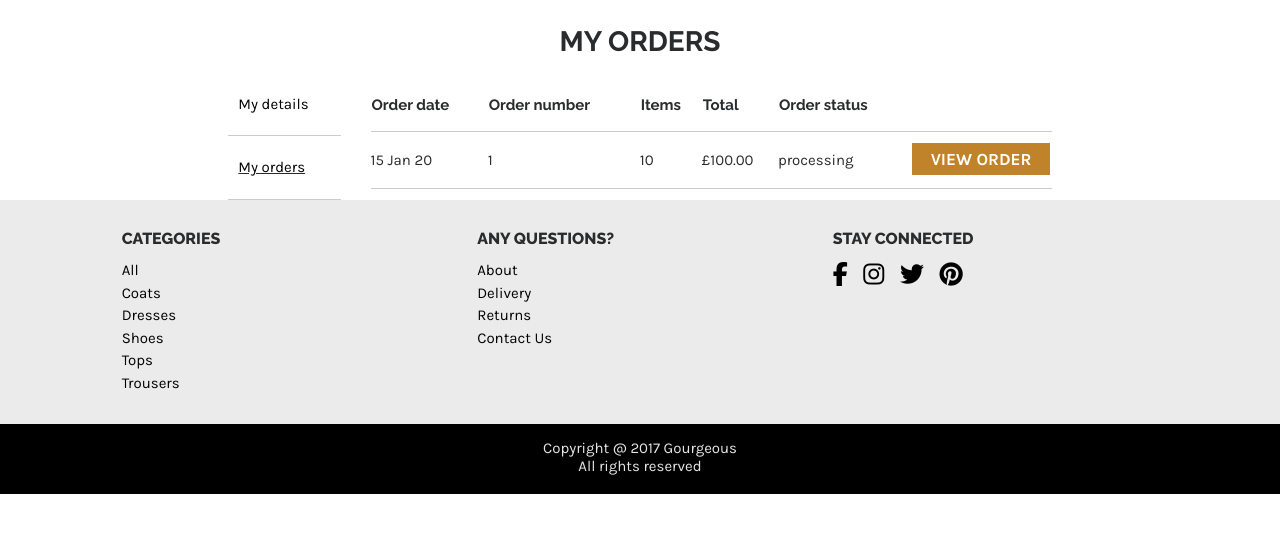
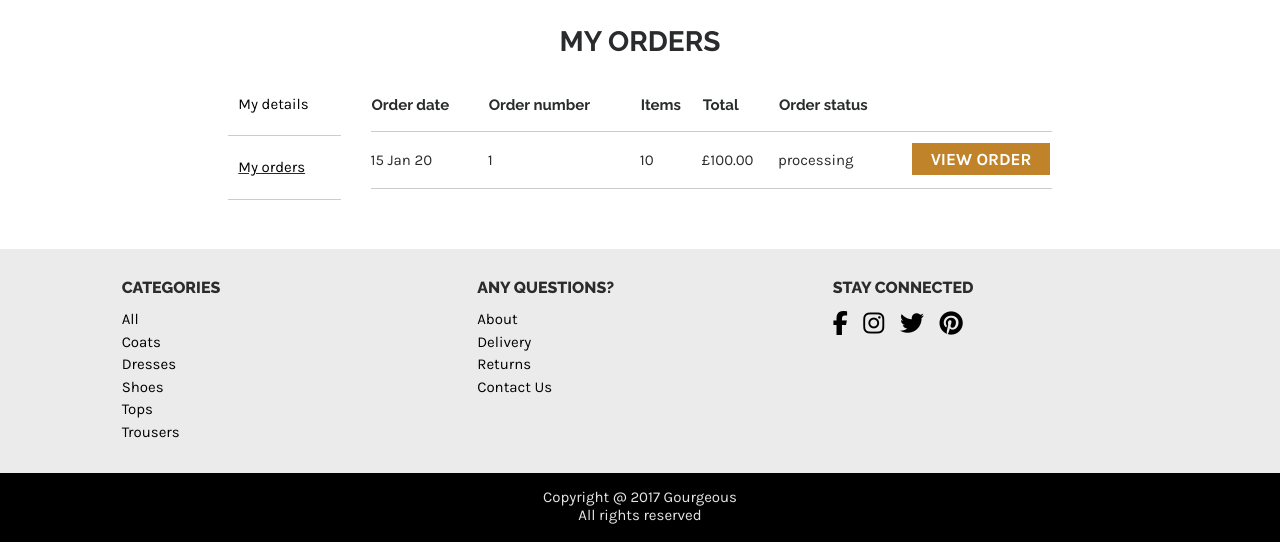
Before and after one commit to CovidHunter/Django-Clothy, a Django app: page /orders/ in a window 1280 px wide. Shown: the part 163-705 px from the top of the page. Run offline with Django 3.2, Linux system fonts and the light colour scheme; a user stored in the database is signed in; tables that the repository leaves empty hold one stand-in row (values such as "Sample post"); some libraries are stand-ins or nearby versions.

Commit message:
add margin-bottom

```diff
--- a/static/css/custom.css
+++ b/static/css/custom.css
@@ -2374,7 +2374,15 @@ label[for='id_expiry_month'] {
     margin-bottom: 5px;
 }
 
+#account-orders {
+    margin-bottom: 40px;
+}
+
 @media screen and (min-width : 768px) {
+    #account-orders {
+        margin-bottom: 60px;
+    }
+
     .order-item {
         margin-bottom: 20px;
     }
```
